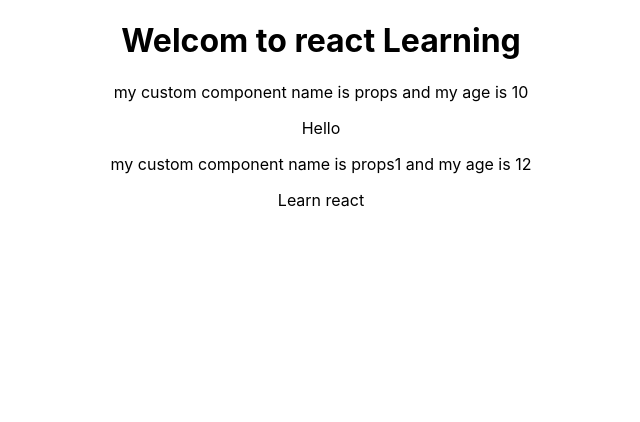
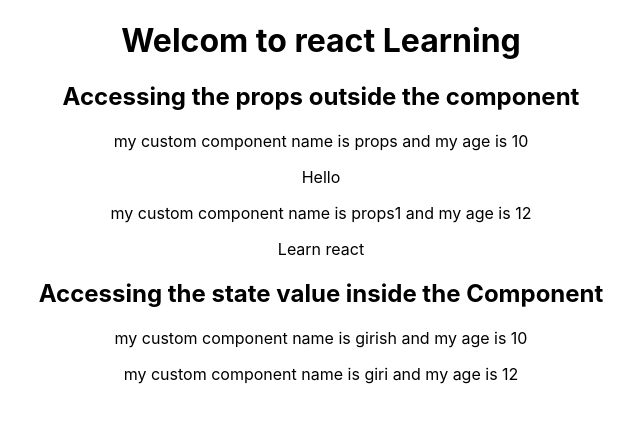
Before and after one commit to girish06/react, a React (Create React App) app in the folder rcg/: page / in a window 1280 px wide. Shown: the top 422 px of the page, without its empty margins (319-959 px from the left). Built offline with nearby package versions, Linux system fonts and the light colour scheme.

Commit message:
session-3-understanding-states

```diff
--- a/rcg/src/App.js
+++ b/rcg/src/App.js
@@ -3,12 +3,26 @@
 import Person from './Person/Person';
 
 class App extends Component {
+ state = {
+   personData: [
+     { name: "girish", age: 10},
+     { name: "giri",  age: 12}
+   ]
+ }
+
   render() {
     return (
       <div className="App">
            <h1>Welcom to react Learning</h1>
+
+            <h2>Accessing the props outside the component</h2>
            <Person name="props" age="10">Hello</Person>
            <Person name="props1" age ="12">Learn react</Person>
+
+           <h2>Accessing the state value inside the Component</h2>
+
+           <Person  name = {this.state.personData[0].name} age = {this.state.personData[0].age} />
+            <Person  name = {this.state.personData[1].name} age = {this.state.personData[1].age} />
       </div>
     );
     // return React.createElement('div','null','h1','welcome to react learning')
```
Also changed, not shown: 1 other file (tests, documents, lock files or other folders).
